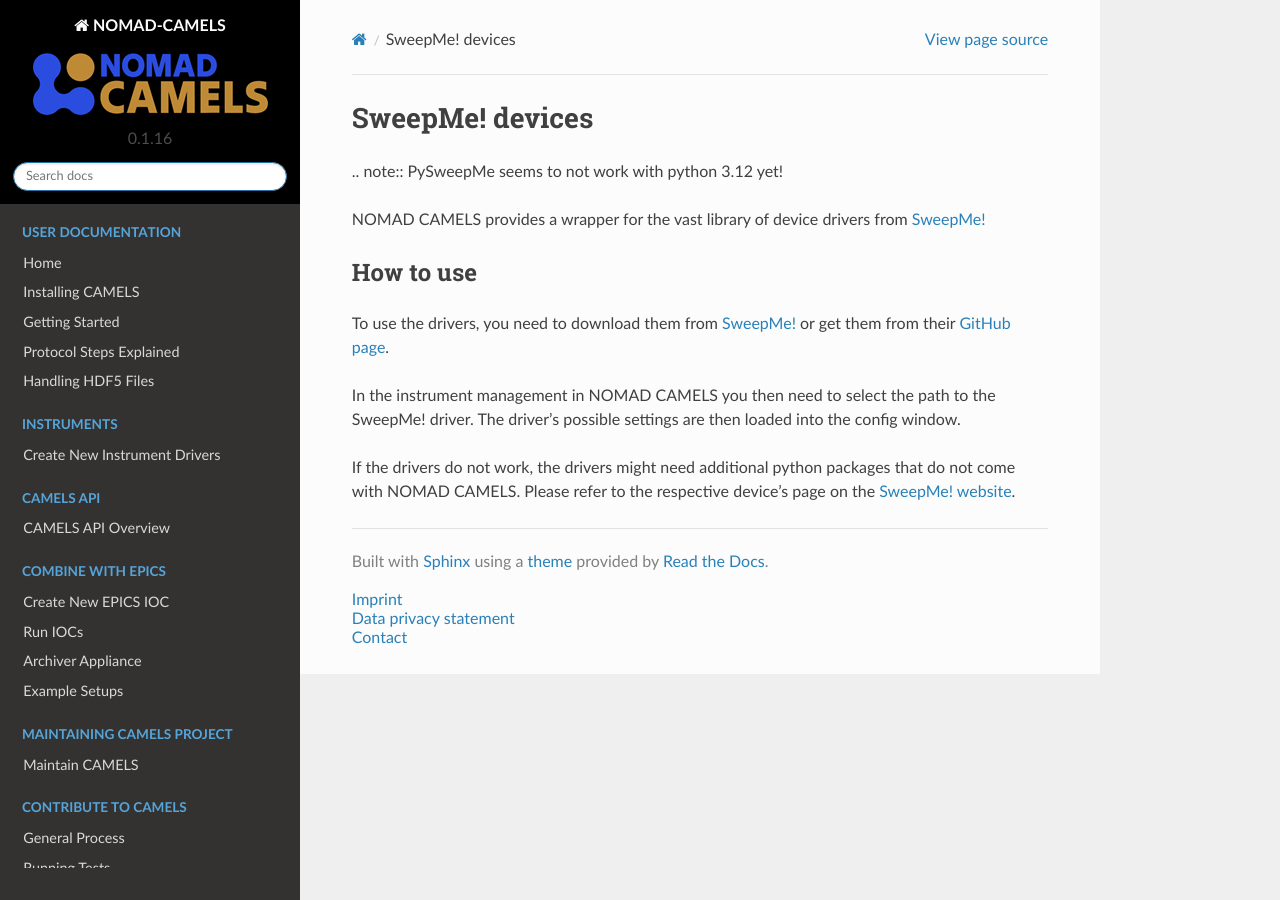
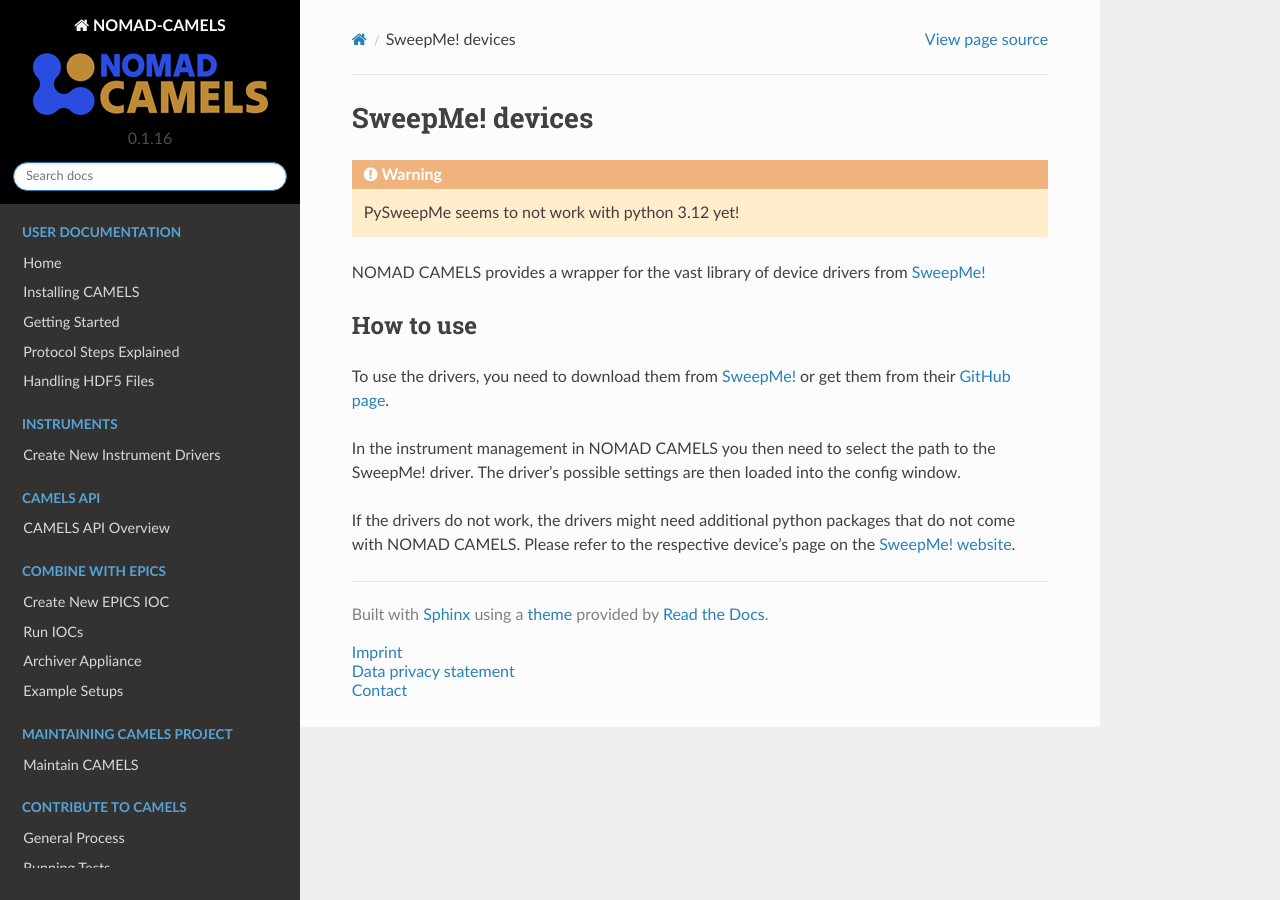
Before and after one commit to FAU-LAP/NOMAD-CAMELS, a Sphinx documentation site: the page built from docs/source/doc/instruments/SweepMe_drivers.md, in a window 1280 px wide. Built offline with Sphinx 7.4.7 and the Read the Docs theme 2.0.0, drawn with Linux system fonts in a browser that asks for light colours; pages that are not in the unit, such as notebooks, are missing from menus; the version number is read from the project's files by our own code.

Commit message:
retry of note

````diff
--- a/docs/source/doc/instruments/SweepMe_drivers.md
+++ b/docs/source/doc/instruments/SweepMe_drivers.md
@@ -1,7 +1,8 @@
 # SweepMe! devices
 
-.. note::
-    PySweepMe seems to not work with python 3.12 yet!
+```{warning}
+PySweepMe seems to not work with python 3.12 yet!
+```
 
 NOMAD CAMELS provides a wrapper for the vast library of device drivers from [SweepMe!](https://sweep-me.net/)
 
````
